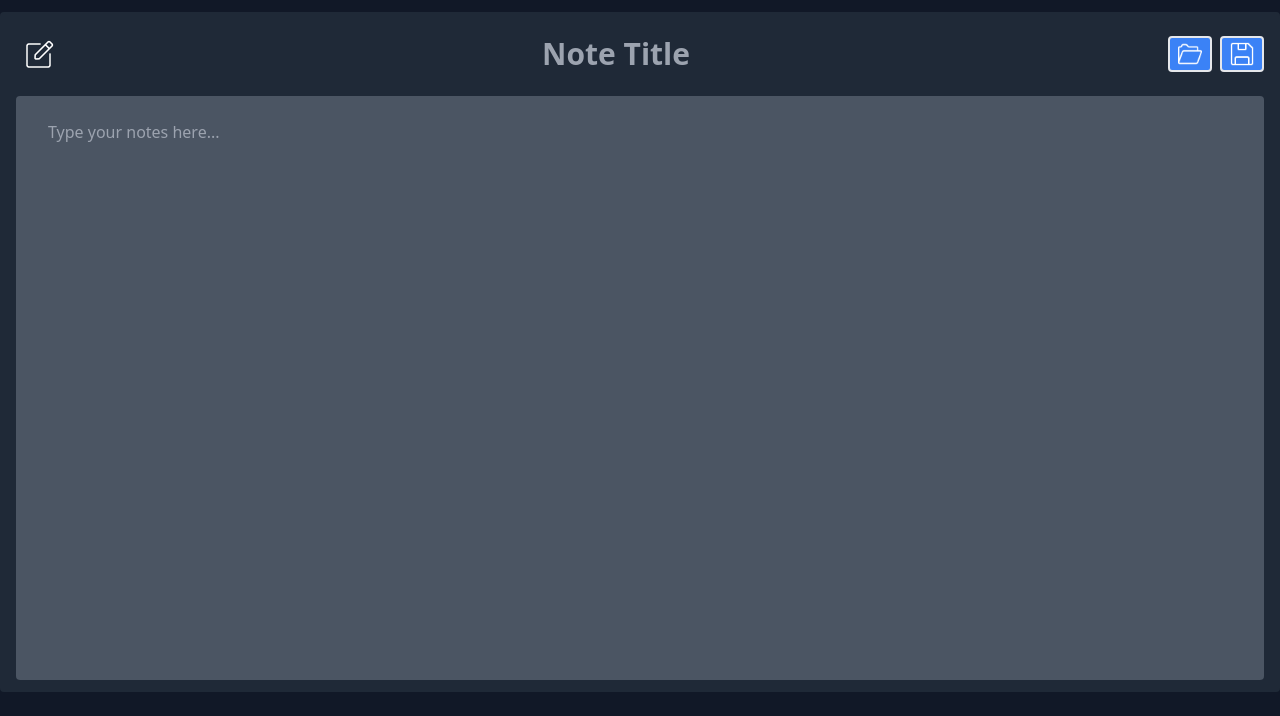
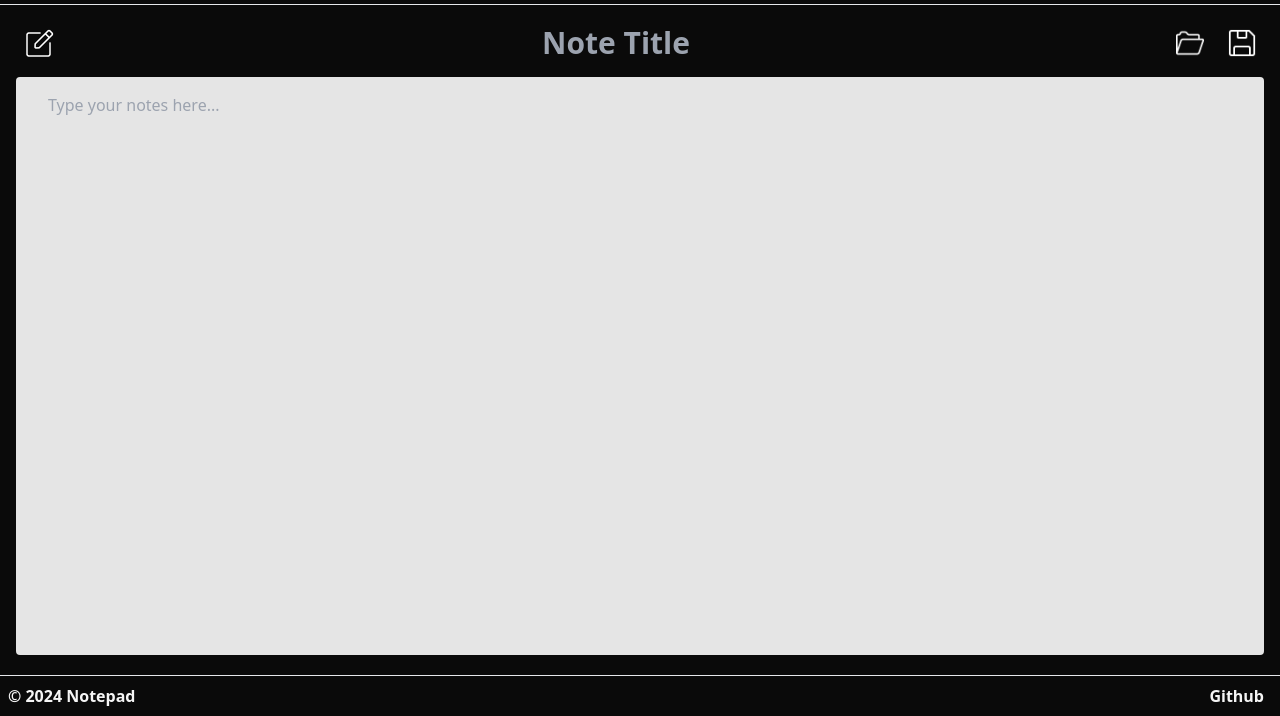
Before and after one commit to Sohamex/notepad, a plain HTML site: page index.html in a window 1280 px wide. Shown: the part 84-800 px from the top of the page. Drawn offline with Linux system fonts and the light colour scheme.

Commit message:
ui-changes

```diff
--- a/app.js
+++ b/app.js
@@ -27,11 +27,11 @@ document.addEventListener('DOMContentLoaded', () => {
             // If there are notes, create the list
             notes.forEach((note, index) => {
                 const noteItem = document.createElement('div');
-                noteItem.classList.add('flex', 'justify-between', 'items-center', 'bg-gray-600', 'p-2', 'rounded', 'flex-wrap');
+                noteItem.classList.add('flex', 'justify-between', 'items-center', 'bg-neutral-200', 'p-2', 'rounded', 'flex-wrap', 'text-neutral-950');
                 noteItem.innerHTML = `
                     <span class="ml-2 truncate w-3/5 sm:w-3/4 font-semibold">${note.title}</span>
-                    <button class="px-2 py-1 bg-red-500 rounded hover:bg-red-600 delete-btn border-2" data-index="${index}">
-                        <img class="w-6 h-6" src="./assets/delete.png" alt="Delete">
+                    <button class="px-2 py-1 delete-btn" data-index="${index}">
+                        <img class="sm:w-7 w-5 sm:h-7 h-5" src="./assets/delete-black.png" alt="Delete">
                     </button>
                 `;
                 noteItem.addEventListener('click', () => openNote(index));
--- a/index.html
+++ b/index.html
@@ -13,18 +13,18 @@
     </style>
 </head>
 
-<body class="bg-gray-900 text-white flex flex-col min-h-screen">
+<body class="bg-neutral-950 text-neutral-100 flex flex-col min-h-screen">
 
     <!-- Header -->
-    <header class="bg-gray-800 p-4">
+    <header class="sm:p-6 p-4 border-b">
         <h1 class="sm:text-4xl text-3xl font-bold text-center cursor-pointer">Notepad</h1>
     </header>
 
     <!-- Main Content -->
-    <main id="mainContent" class="container mx-auto flex-grow sm:my-6 my-2 py-2 px-4 sm:rounded bg-gray-800 flex flex-col">
+    <main id="mainContent" class="container mx-auto flex-grow py-1 px-4 flex flex-col">
 
         <!-- Menu -->
-        <div class="flex items-center py-2 mb-2 flex-wrap">
+        <div class="flex items-center py-2 flex-wrap">
             <!-- New Note -->
             <button id="newNoteBtn" class="px-2 py-1">
                 <img class="sm:w-8 w-6 sm:h-8 h-6" src="./assets/new.png" alt="New">
@@ -32,23 +32,29 @@
             <!-- Title Input -->
             <input id="noteTitle" type="text" placeholder="Note Title" class="font-bold flex-grow mx-2 sm:my-2 my-0 w-1/2 bg-transparent border-none text-center sm:text-3xl text-xl outline-none">
             <!-- Open Note -->
-            <button id="openNoteBtn" class="px-2 py-1 bg-blue-500 rounded hover:bg-blue-600 mr-2 border-2">
-                <img class="sm:w-6 w-5 sm:h-6 h-5" src="./assets/open.png" alt="Open">
+            <button id="openNoteBtn" class="px-2 py-1 mr-2 ">
+                <img class="sm:w-7 w-5 sm:h-7 h-5" src="./assets/open.png" alt="Open">
             </button>
             <!-- Save Note -->
-            <button id="saveNoteBtn" class="px-2 py-1 bg-blue-500 rounded hover:bg-blue-600 border-2">
-                <img class="sm:w-6 w-5 sm:h-6 h-5" src="./assets/save.png" alt="Save">
+            <button id="saveNoteBtn" class="px-2 py-1">
+                <img class="sm:w-7 w-5 sm:h-7 h-5" src="./assets/save.png" alt="Save">
             </button>
         </div>
 
         <!-- Note Input -->
-        <textarea id="noteContent" class="flex-grow px-8 py-6 mb-1 bg-gray-600 rounded outline-none resize-none text-justify" placeholder="Type your notes here..."></textarea>
+        <textarea id="noteContent" class="flex-grow px-8 py-4 mb-4 bg-neutral-200 rounded outline-none resize-none text-justify" placeholder="Type your notes here..."></textarea>
 
     </main>
 
+    <!-- Footer -->
+    <footer class="p-2 border-t flex flex-row justify-between font-semibold">
+        <p class="text-left cursor-pointer">© 2024 Notepad<p>
+        <a href="https://github.com/Sohamex" class="cursor-pointer mr-2 hover:underline duration-200">Github</a>
+    </footer>
+
     <!-- Modal for Notes List -->
-    <div id="notesModal" class="container mx-auto fixed inset-0 items-center flex justify-center bg-gray-900 bg-opacity-50 hidden">
-        <div class="bg-gray-800 p-4 rounded w-3/4 sm:w-1/2 ">
+    <div id="notesModal" class="container mx-auto fixed inset-0 items-center flex justify-center bg-opacity-50 hidden">
+        <div class="bg-neutral-900 p-4 rounded w-3/4 sm:w-1/2 ">
             <div class="text-lg font-semibold mb-4 flex justify-between">
                 <h2>Saved Notes</h2>
                 <button id="closeModalBtn"><img class="w-4 h-4" src="./assets/close.png" alt="Close"></button>
```
Also changed, not shown: assets/delete-black.png (added), assets/github-white.png (added), assets/instgram-white.png (added), output.css.
